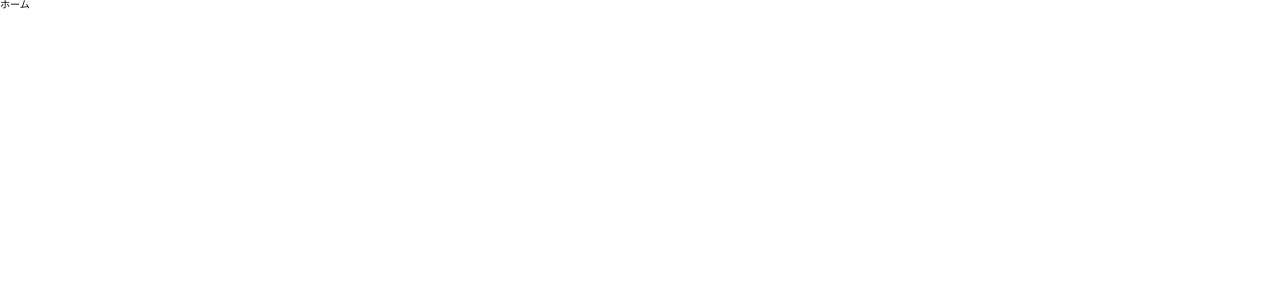
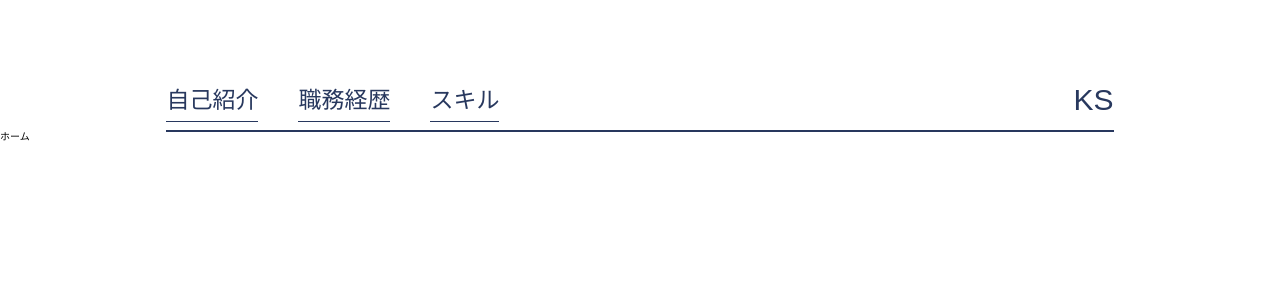
Before and after one commit to Kou0402/sy-profile, a Nuxt app: page / in a window 1280 px wide. Shown: the top 300 px of the page. Built offline with nearby package versions, Linux system fonts and the light colour scheme.

Commit message:
style: add nav

```diff
--- /dev/null
+++ b/components/layout/NavBar.vue
@@ -0,0 +1,38 @@
+<template>
+  <nav class="nav-bar">
+    <NavLink path="/">自己紹介</NavLink>
+    <NavLink path="/">職務経歴</NavLink>
+    <NavLink path="/">スキル</NavLink>
+    <nuxt-link to="/" class="logo">KS</nuxt-link>
+  </nav>
+</template>
+
+<script>
+import NavLink from '~/components/layout/NavLink.vue'
+
+export default {
+  components: {
+    NavLink
+  }
+}
+</script>
+
+<style lang="scss" scoped>
+.nav-bar {
+  display: flex;
+  background-color: $base-color;
+  height: 60px;
+  align-items: center;
+  margin: 70px 13vw 0 13vw;
+  border-bottom: solid 2px $main-color1;
+  > .nav-link {
+    margin-right: 40px;
+  }
+  > .logo {
+    color: $main-color1;
+    font-size: 3rem;
+    text-decoration: none;
+    margin-left: auto;
+  }
+}
+</style>
--- /dev/null
+++ b/components/layout/NavLink.vue
@@ -0,0 +1,54 @@
+<template>
+  <div class="nav-link">
+    <nuxt-link :to="path" class="name"><slot></slot></nuxt-link>
+  </div>
+</template>
+
+<script>
+export default {
+  props: {
+    path: {
+      type: String,
+      required: true
+    }
+  }
+}
+</script>
+
+<style lang="scss" scoped>
+.nav-link {
+  > .name {
+    display: inline-block;
+    position: relative;
+    color: $main-color1;
+    font-size: 2.3rem;
+    text-decoration: none;
+  }
+  > .name::after {
+    position: absolute;
+    bottom: -10px;
+    left: 0;
+    content: '';
+    background: $main-color1;
+    width: 100%;
+    height: 1px;
+    transform: scale(0, 1);
+    transform-origin: center top;
+    transition: transform 0.3s;
+  }
+  > .name:hover::after {
+    transform: scale(1.1, 1);
+  }
+  > .nuxt-link-exact-active::after {
+    position: absolute;
+    bottom: -10px;
+    left: 0;
+    content: '';
+    width: 100%;
+    height: 1px;
+    background: $main-color1;
+    transform: scale(1, 1);
+    transform-origin: center top;
+  }
+}
+</style>
--- a/layouts/default.vue
+++ b/layouts/default.vue
@@ -1,5 +1,20 @@
 <template>
   <div>
-    <nuxt />
+    <header>
+      <NavBar></NavBar>
+    </header>
+    <main>
+      <nuxt />
+    </main>
   </div>
 </template>
+
+<script>
+import NavBar from '~/components/layout/NavBar.vue'
+
+export default {
+  components: {
+    NavBar
+  }
+}
+</script>
```
